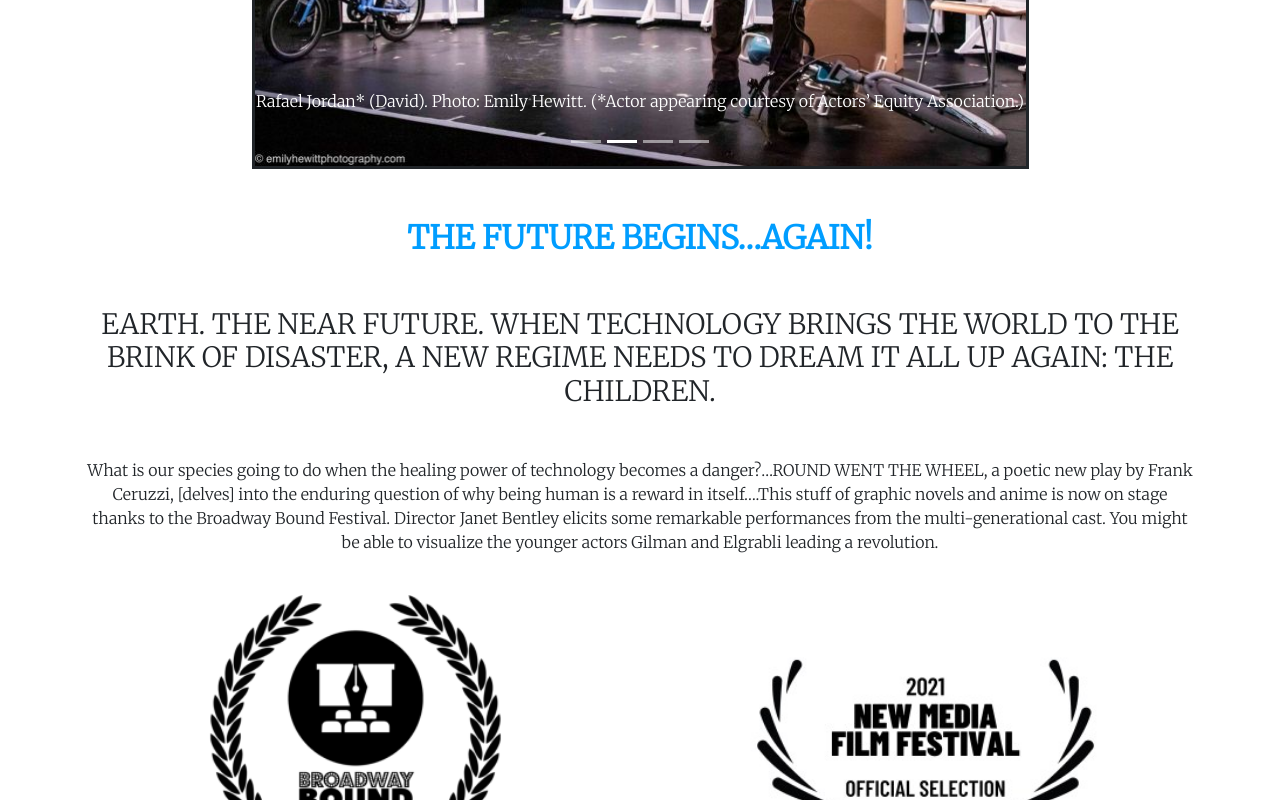
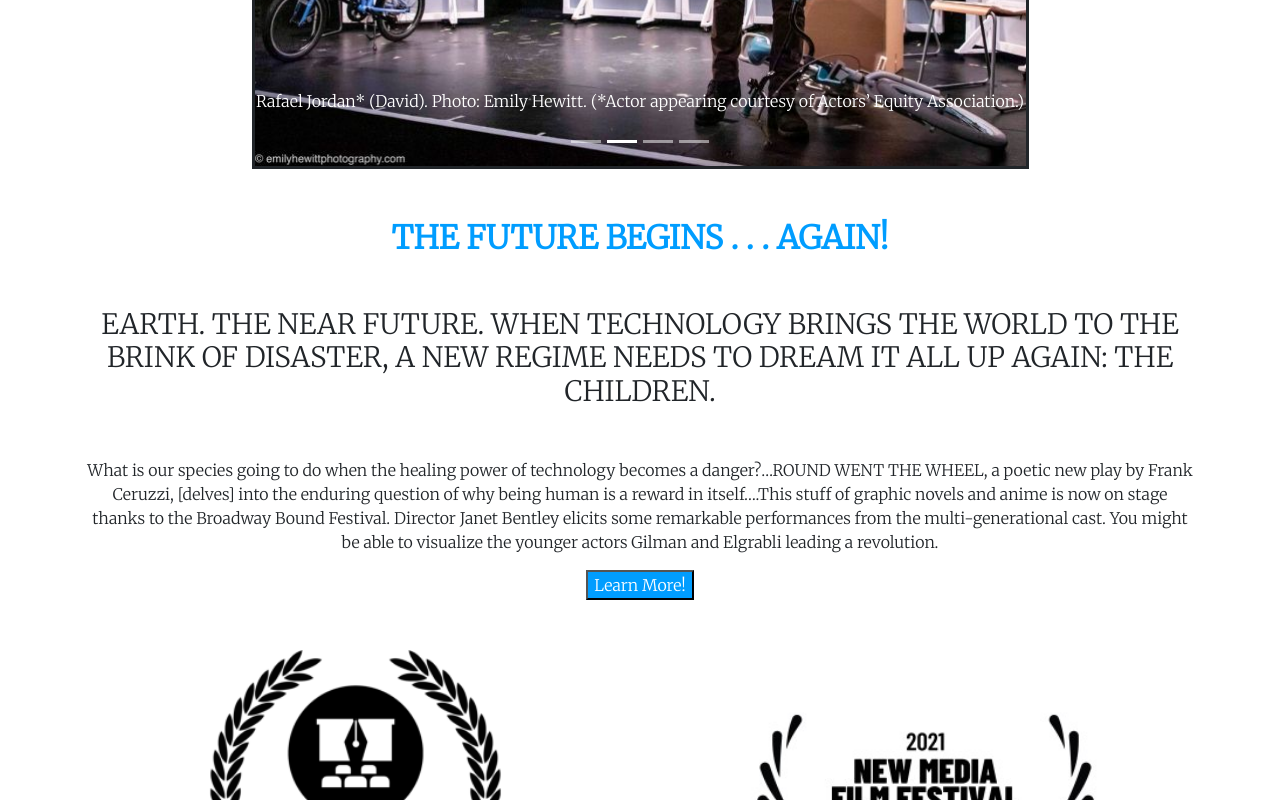
Before and after one commit to kppalmo/roundwentthewheel, a React (Create React App) app: page / in a window 1280 px wide. Shown: the part 661-1461 px from the top of the page. Built offline with nearby package versions, Linux system fonts and the light colour scheme.

Commit message:
homeChanges

```diff
--- a/src/comp/Home.js
+++ b/src/comp/Home.js
@@ -22,6 +22,14 @@ const Styles = styled.div`
     margin-top:25px;
     margin-bottom:20px;
 }
+.button{
+    display: block;
+    margin-left: auto;
+    margin-right: auto;
+    margin-bottom:25px;
+    background-color:#009dff;
+    color:white;
+}
 
 
 `
@@ -29,7 +37,7 @@ const Styles = styled.div`
 export const Home = ()  => (
     <Styles>
         <h2 class="f1C">
-            THE FUTURE BEGINS…AGAIN!
+            THE FUTURE BEGINS . . . AGAIN!
         </h2>
         <h3 class="f1">
             EARTH. THE NEAR FUTURE.
@@ -52,6 +60,7 @@ export const Home = ()  => (
             able to visualize the younger actors Gilman
             and Elgrabli leading a revolution.
         </p>
+        <button class="button">Learn More!</button>
     </Styles>
 
 )
```
